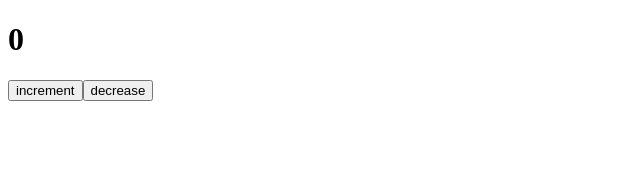
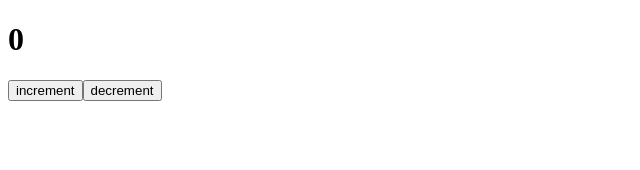
Before and after one commit to acciojob/counter-redux-SoumyaRanjan63, a React app: page / in a window 1280 px wide. Shown: the top 170 px of the page, without its empty margins (0-640 px from the left). Built offline with nearby package versions, Linux system fonts and the light colour scheme.

Commit message:
fith commit

```diff
--- a/src/components/CounterApp.js
+++ b/src/components/CounterApp.js
@@ -9,7 +9,7 @@ const CounterApp = () => {
         <div>
             <h1>{count}</h1>
             <button onClick={()=>dispatch(increment())}>increment</button>
-            <button onClick={()=>dispatch(decrement())}>decrease</button>
+            <button onClick={()=>dispatch(decrement())}>decrement</button>
 
         </div>
     );
```
